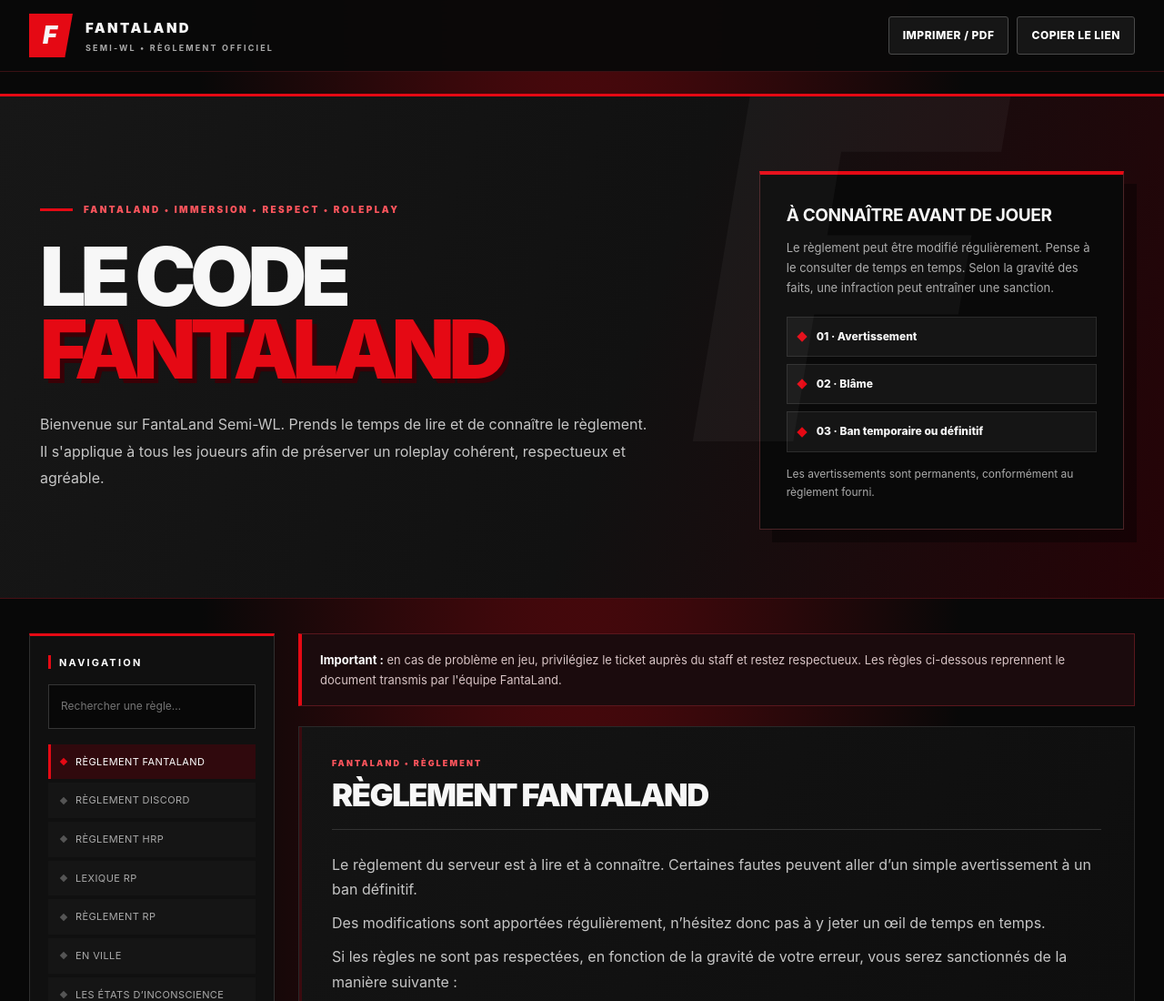
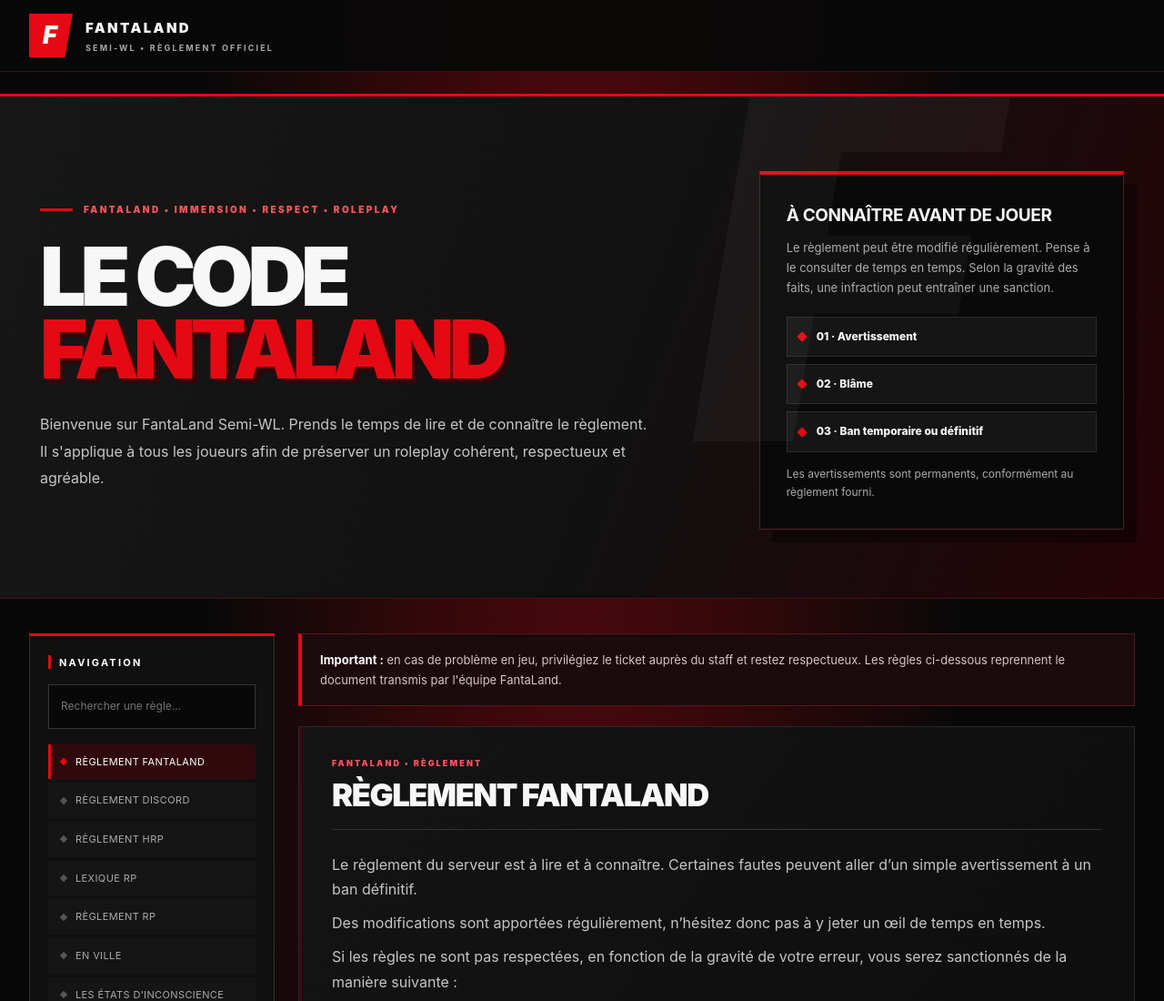
Before and after one commit to Zetorxh1/fantaland-reglement, a plain HTML site: page index.html in a window 1280 px wide. Shown: the top 1100 px of the page at 91% size. Drawn offline with Linux system fonts and the light colour scheme.

Commit message:
Remove print and copy link buttons from header

```diff
--- a/index.html
+++ b/index.html
@@ -40,7 +40,6 @@ footer{border-top:3px solid var(--red);padding:34px 24px;text-align:center;color
 <body>
 <header><div class="topbar">
 <div class="brand"><div class="brand-mark">F</div><div>FANTALAND<small>SEMI-WL • RÈGLEMENT OFFICIEL</small></div></div>
-<div class="actions"><button onclick="window.print()">Imprimer / PDF</button><button onclick="copyPageLink()">Copier le lien</button></div>
 </div></header>
 <div class="hero">
 <div><div class="eyebrow">FANTALAND • IMMERSION • RESPECT • ROLEPLAY</div><h1>LE CODE<br><span>FANTALAND</span></h1>
```
